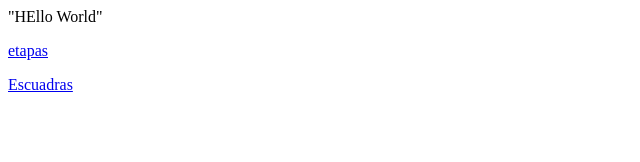
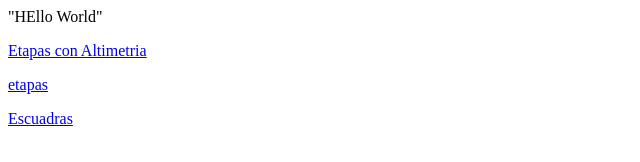
Before and after one commit to jobando123/jobando123.github.io, a plain HTML site: page index.html in a window 1280 px wide. Shown: the whole page, without its empty margins (0-640 px from the left). Drawn offline with Linux system fonts and the light colour scheme.

Commit message:
Add files via upload

```diff
--- a/index.html
+++ b/index.html
@@ -1,4 +1,6 @@
 "HEllo World"
+
+<p><a href="https://jobando123.github.io/slider121211.html">Etapas con Altimetria</a></p>
 
 <p><a href="https://jobando123.github.io/etapas114919.html">etapas</a></p>
 
```
